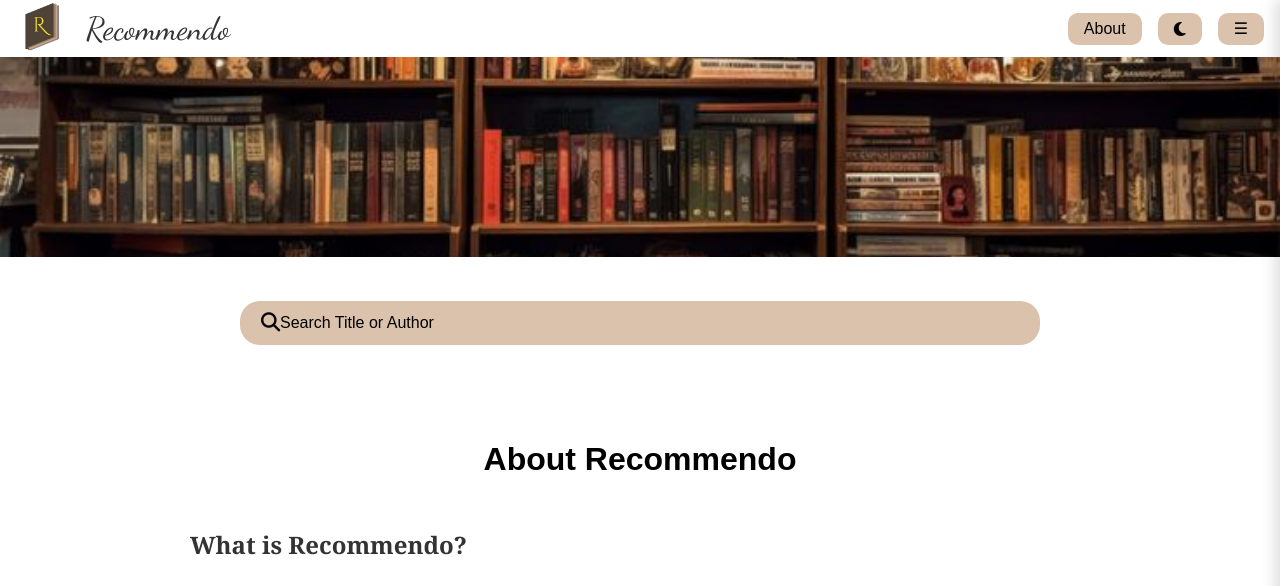
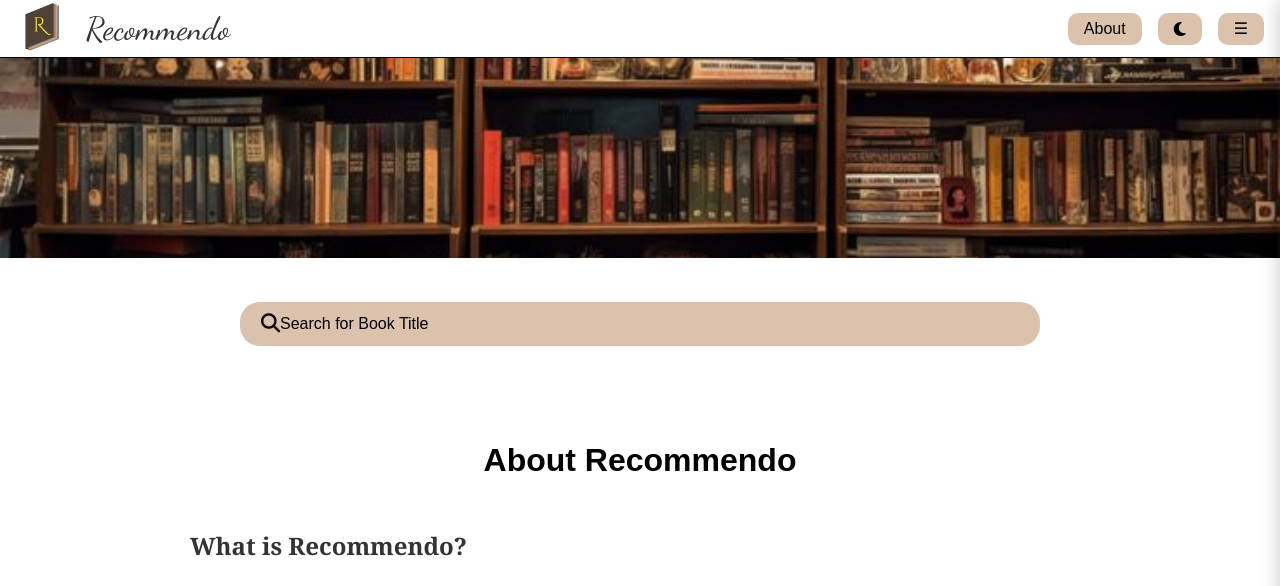
Before and after one commit to salina-nakarmi/Recommendo, a Flask app: page /about in a window 1280 px wide. Shown: the top 586 px of the page. Run offline with Flask 3, Linux system fonts and the light colour scheme; parts of the project's set-up code (start-up, migrations or seed data) failed here and were passed over.

Commit message:
Updated header

```diff
--- a/templates/header.html
+++ b/templates/header.html
@@ -1,4 +1,4 @@
-<header class="site-header">
+<header class="site-header" style="border-bottom: 1px solid black;">
     <div class="left-section">
     <div class="logo">
     <a href="{{ url_for('home') }}" style="text-decoration: none;">
@@ -37,7 +37,7 @@
     <input
       type="text"
       name="query"
-      placeholder="Search Title or Author"
+      placeholder="Search for Book Title"
       required
       style="
           width: 100%;
```
